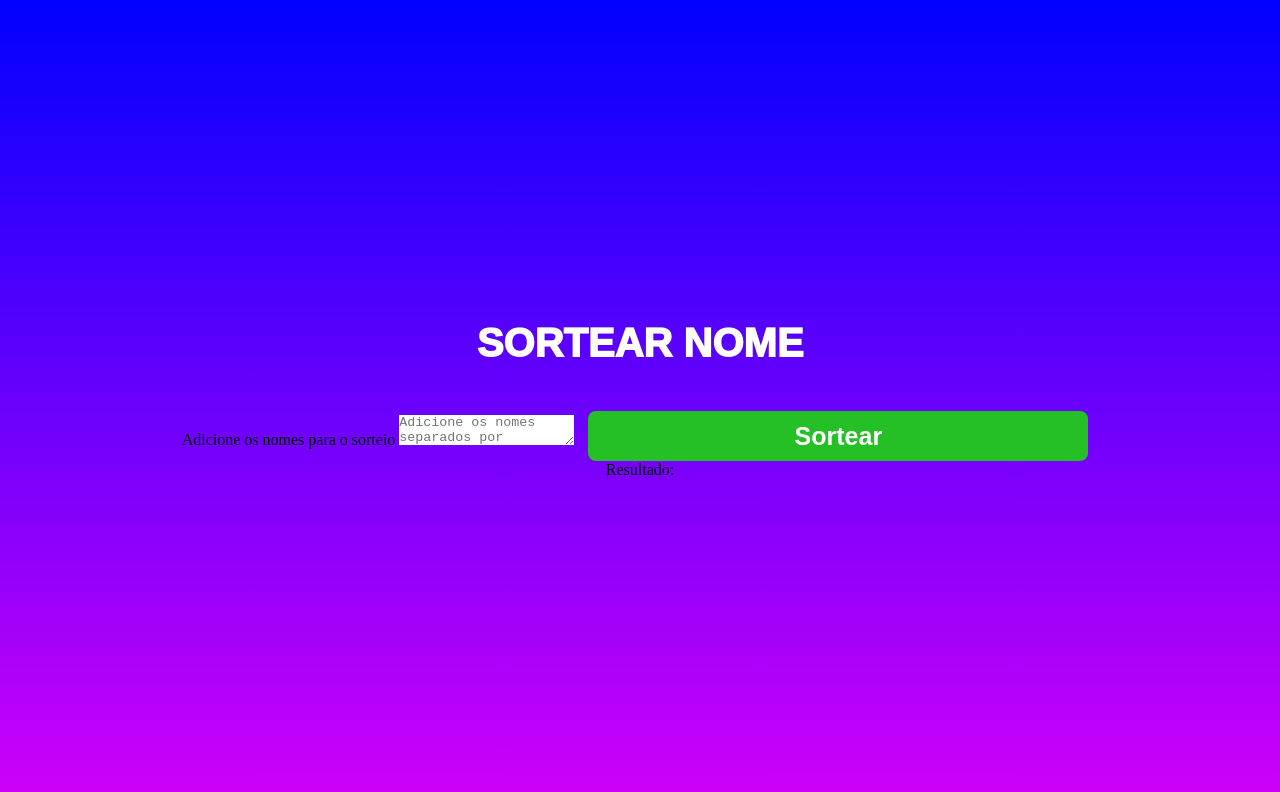
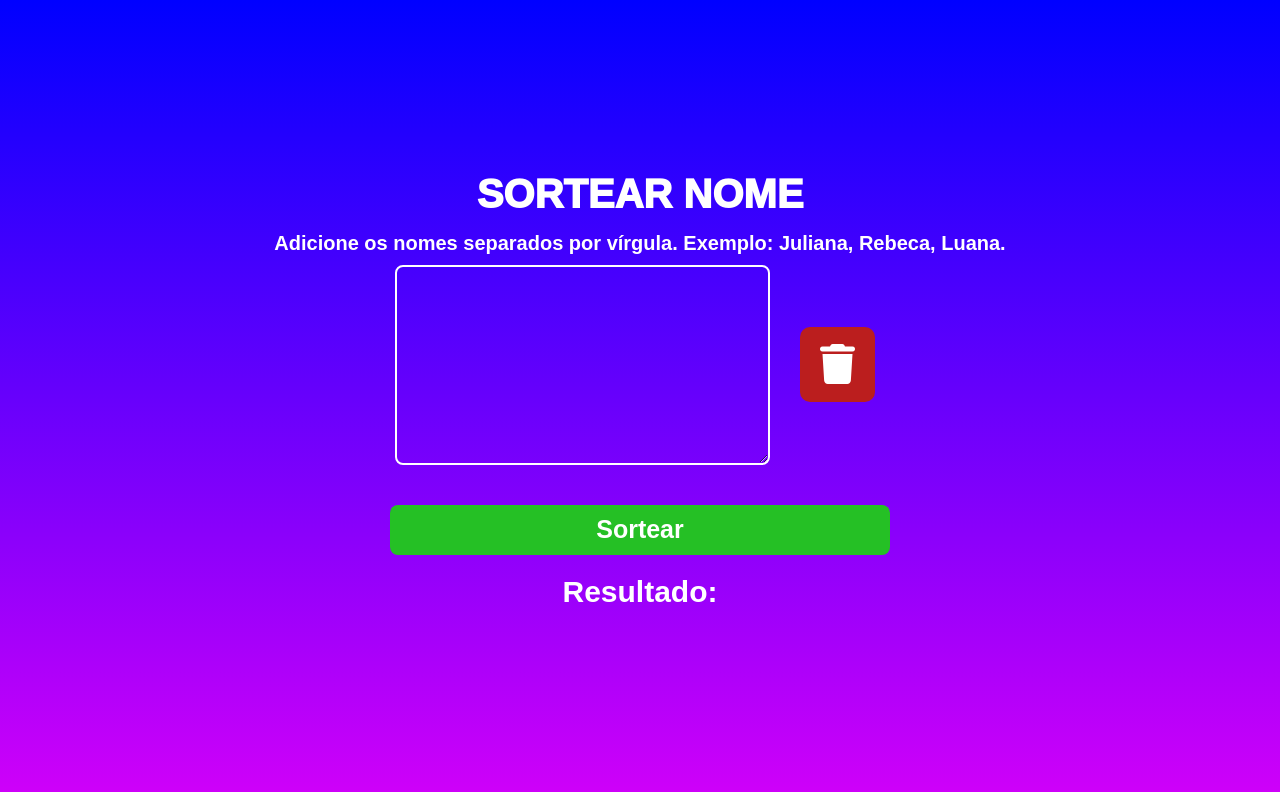
Before and after one commit to IIIgorMoura/exe5-JS, a plain HTML site: page sorteioNome.html in a window 1280 px wide. Drawn offline with Linux system fonts and the light colour scheme.

Commit message:
fim nomes

```diff
--- a/nomes.js
+++ b/nomes.js
@@ -11,16 +11,20 @@ function pegarDadosFormulario() {
     const nome = listaNomes[posicaoNome];
 
     mostraResultado(nome);
+
+}
+
+function limpar() {
     textarea.value = ""
 }
 
 btnSortear.addEventListener("click", pegarDadosFormulario);
 
 function gerarNumeroAleatorio(tamanhoArray) {
-    return Math.floor(Math.random()*(tamanhoArray-0)+0)
+    return Math.floor(Math.random() * (tamanhoArray - 0) + 0)
 }
 
 function mostraResultado(nome) {
-    tagResultado.innerHTML = `Resultado ${nome}`;
+    tagResultado.innerHTML = `Resultado: ${nome}`;
     popUpResultado.classList.add("Resultado");
 }
--- a/sorteioNome.html
+++ b/sorteioNome.html
@@ -1,32 +1,42 @@
 <!DOCTYPE html>
 <html lang="en">
+
 <head>
     <meta charset="UTF-8">
     <meta name="viewport" content="width=device-width, initial-scale=1.0">
     <title>Sorteio - nome</title>
 
     <link rel="stylesheet" href="style.css">
+    <script src="https://kit.fontawesome.com/78f0f143f5.js" crossorigin="anonymous"></script>
 </head>
+
 <body>
     <section class="sorteio">
         <div class="container">
             <h2 class="titulo">SORTEAR NOME</h2>
             <div class="linha"></div>
 
+            <label class="txt" for="entradaNomes">Adicione os nomes separados por vírgula. Exemplo: Juliana, Rebeca, Luana.</label>
+
             <div class="formulario">
-                <label for="entradaNomes">Adicione os nomes para o sorteio</label>
-                <textarea id="entradaNomes" placeholder="Adicione os nomes separados por vírgula. ex(Juliana, Rebeca, Luana)"></textarea>
+                <textarea class="forms" id="entradaNomes"></textarea>
 
-                <button class="sortear">
-                    Sortear
+                <buttonc class="clear txt" onclick="limpar()">
+                    <i class="fa-solid fa-trash fa-2xl"></i>
                 </button>
             </div>
+
+            <button class="sortear sorteador">
+                Sortear
+            </button>
+
             <div class="resultado">
-                <p>Resultado: </p>
+                <p id="result">Resultado: </p>
             </div>
         </div>
     </section>
 
     <script src="nomes.js"></script>
 </body>
+
 </html>
--- a/style.css
+++ b/style.css
@@ -48,7 +48,7 @@ body {
 
 /* fim txt */
 /* botao */
-.sortear {
+.sorteador {
     font: 800 25px Arial;
     color: #fff;
 
@@ -67,15 +67,15 @@ body {
 
 }
 
-.sortear:hover {
+.sorteador:hover {
     transform: scale(1.2);
 
-    background-color: rgb(36, 225, 51);
+    background-color: #24e133;
 }
 
 /* fim botao */
 /* forms */
-input {
+.forms {
     width: 400px;
     height: 50px;
 
@@ -101,7 +101,7 @@ input {
     border-radius: 15px;
 
     width: 1000px;
-    height: 350px;
+    height: 500px;
 
     justify-content: center;
     align-items: center;
@@ -132,3 +132,51 @@ input {
 }
 
 /* fim resultado */
+
+/* NOMES */
+/* textarea */
+.formulario {
+    display: flex;
+
+    justify-content: space-around;
+    align-items: center;
+}
+
+#entradaNomes {
+    height: 200px;
+    width: 375px;
+
+}
+/* fim textarea */
+/* botao limpar */
+.clear {
+    display: flex;
+    flex-direction: column;
+    align-items: center;
+    justify-content: center;
+
+    background-color: #bb1e1e;
+
+    width: 75px;
+    height: 75px;
+    border-radius: 10px;
+
+    transition: 200ms;
+    margin: 20px;
+}
+
+.clear:hover {
+    transform: scale(1.2);
+
+    background-color: #e73131;
+}
+/* fim botao limpar */
+/* resultado */
+#result {
+    padding: 20px;
+    font: 800 30px Arial;
+
+    color: #fff;
+}
+/* fim resultado */
+/* FIM NOMES */
```
Also changed, not shown: sorteioNumero.html (+3 -3 lines).
